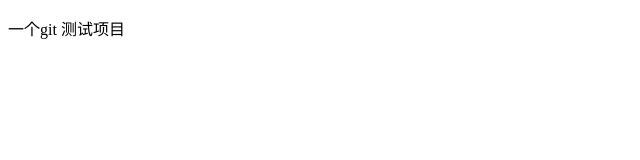
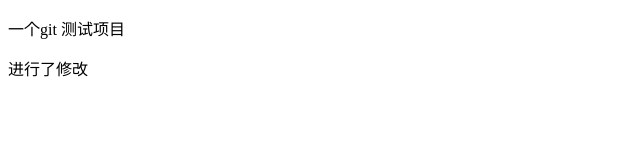
Before and after one commit to ok-wei/project_01, a plain HTML site: page index.html in a window 1280 px wide. Shown: the whole page, without its empty margins (0-640 px from the left). Drawn offline with Linux system fonts and the light colour scheme.

Commit message:
进行了修改

```diff
--- a/index.html
+++ b/index.html
@@ -10,6 +10,7 @@
 
 <body>
     <p>一个git 测试项目</p>
+    <p>进行了修改</p>
 </body>
 
 </html>
```
